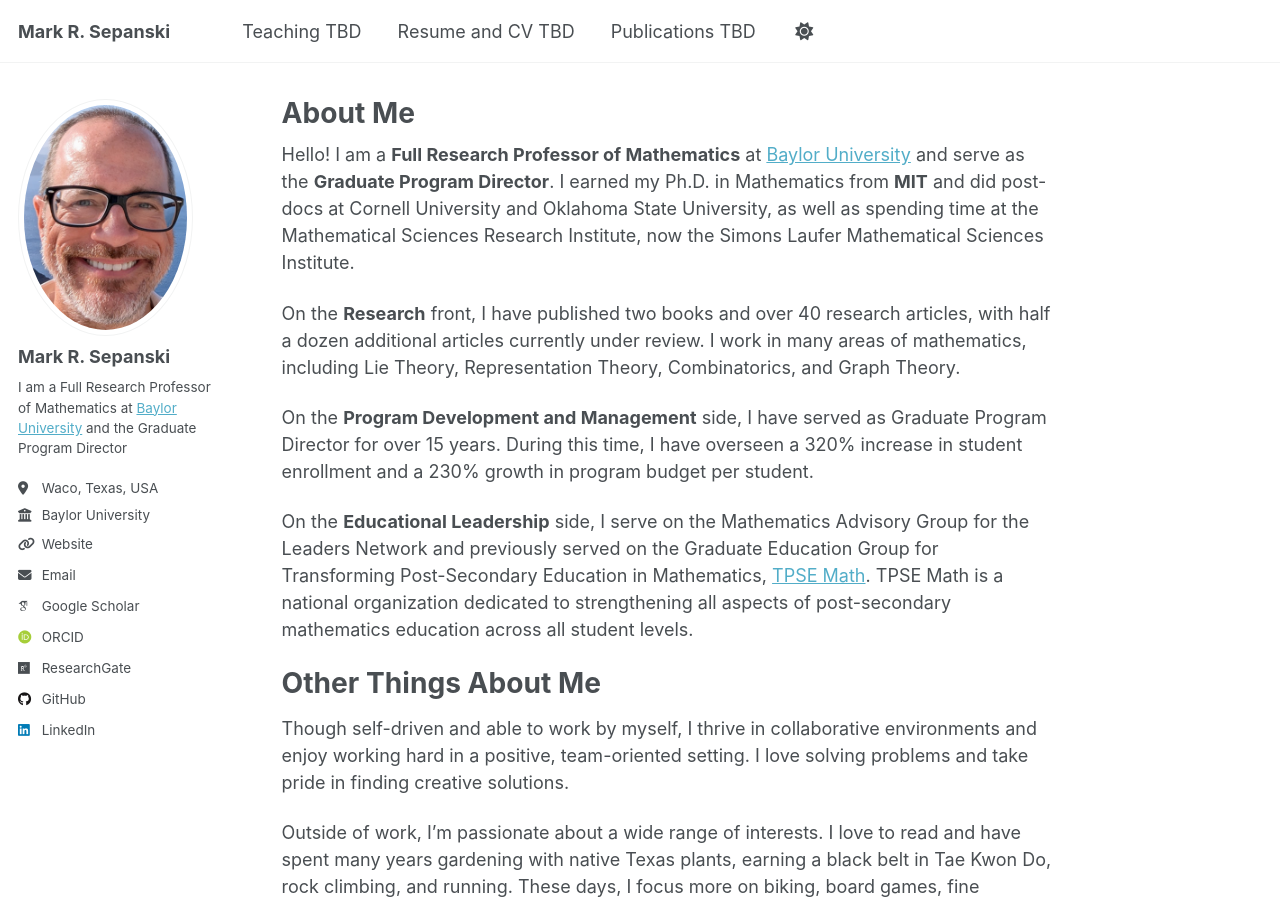
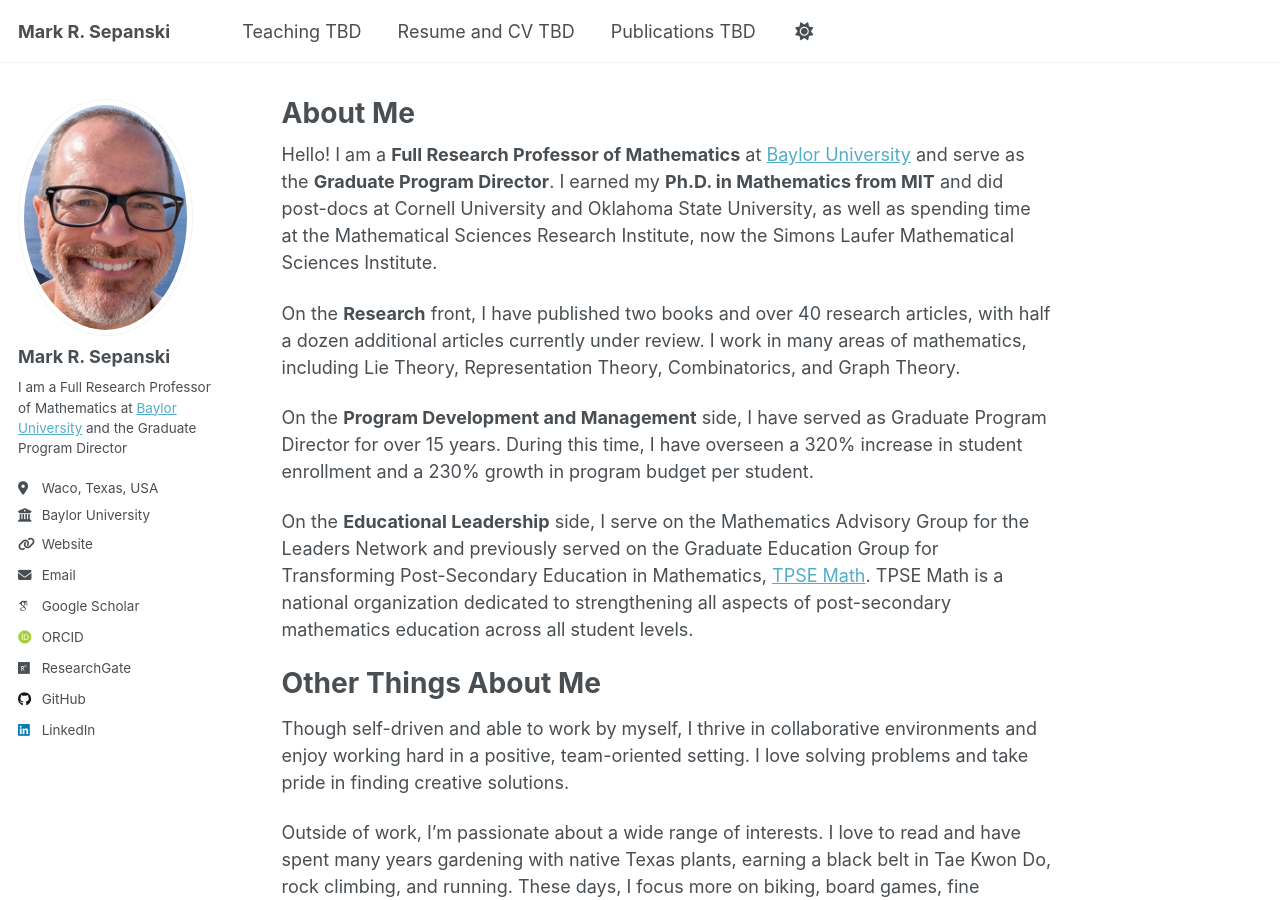
Before and after one commit to mrsepanski/mrsepanski.github.io, a Jekyll site: the page built from _pages/about.md, in a window 1280 px wide and 900 px high. Built offline with Jekyll 4.4.1, drawn with Linux system fonts in a browser that asks for light colours; some web fonts are replaced; a script that is not in the unit is left out.

```diff
--- a/_pages/about.md
+++ b/_pages/about.md
@@ -7,7 +7,7 @@ redirect_from:
   - /about.html
 ---
 
-Hello! I am a **Full Research Professor of Mathematics** at [Baylor University](https://www.baylor.edu/) and serve as the **Graduate Program Director**. I earned my Ph.D. in Mathematics from **MIT** and did post-docs at Cornell University and Oklahoma State University, as well as spending time at the Mathematical Sciences Research Institute, now the Simons Laufer Mathematical Sciences Institute.
+Hello! I am a **Full Research Professor of Mathematics** at [Baylor University](https://www.baylor.edu/) and serve as the **Graduate Program Director**. I earned my **Ph.D. in Mathematics from MIT** and did post-docs at Cornell University and Oklahoma State University, as well as spending time at the Mathematical Sciences Research Institute, now the Simons Laufer Mathematical Sciences Institute.
 
 On the **Research** front, I have published two books and over 40 research articles, with half a dozen additional articles currently under review.
 I work in many areas of mathematics, including Lie Theory, Representation Theory, Combinatorics, and Graph Theory.
```
